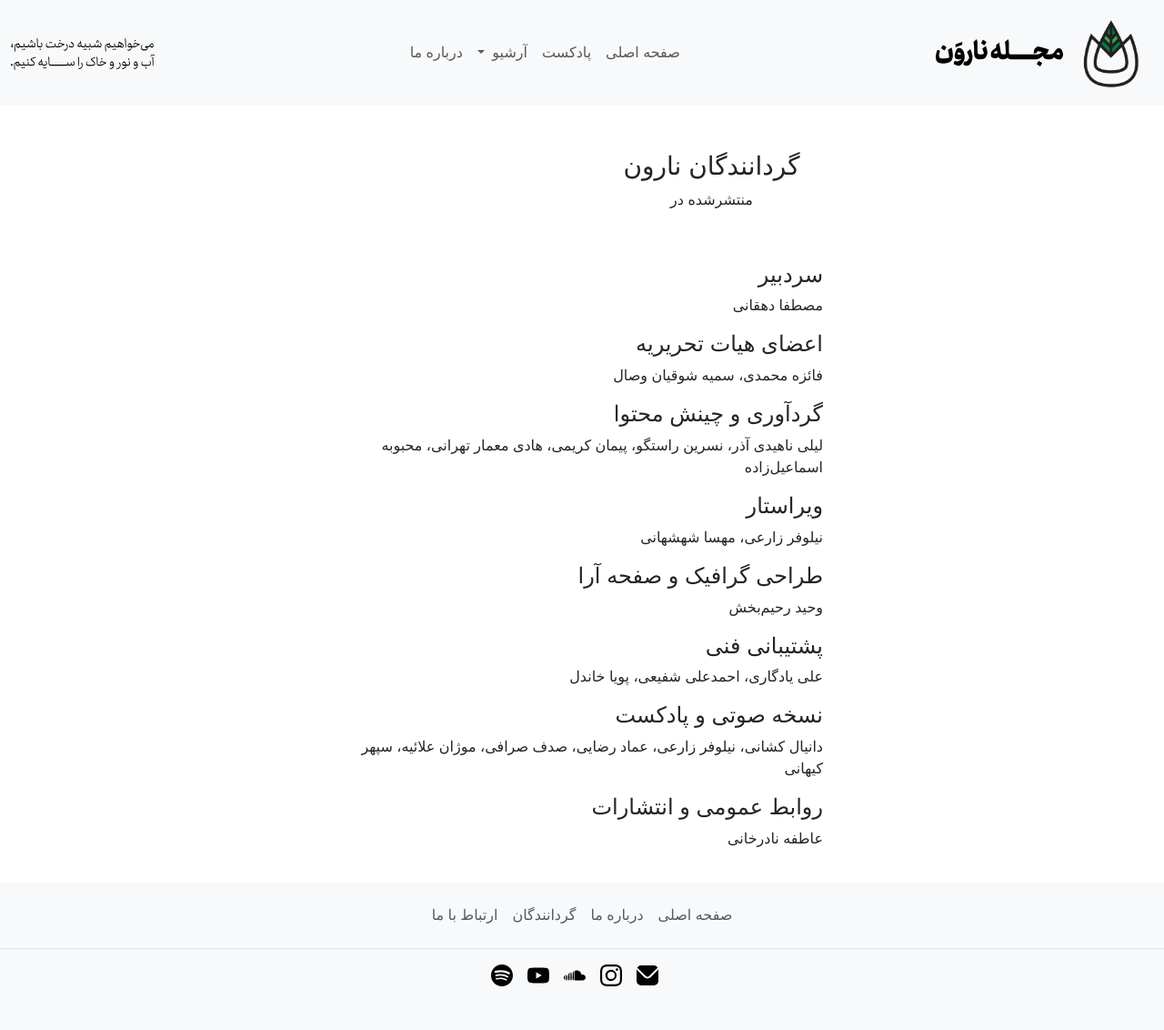
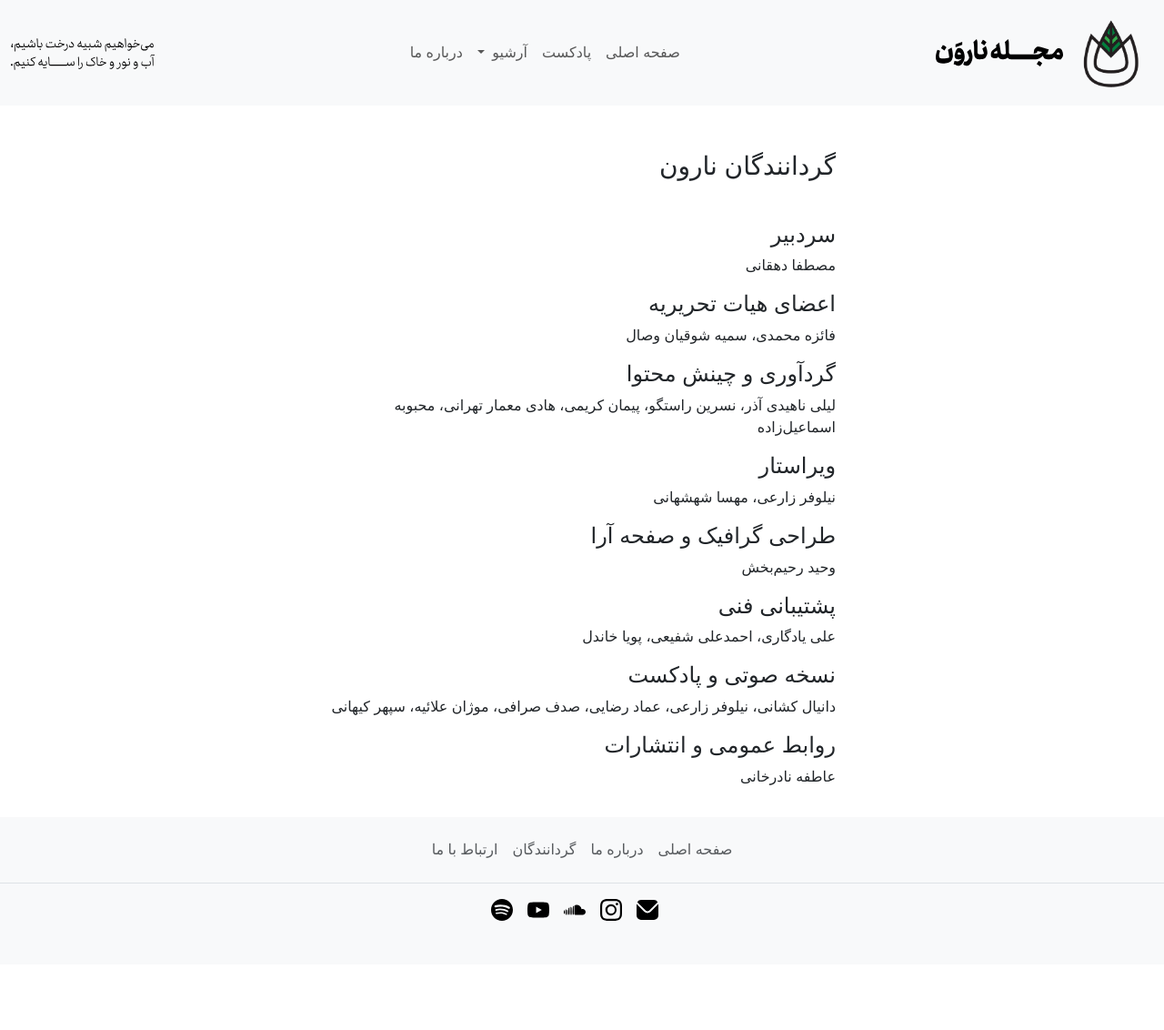
Before and after one commit to NaarvanMag/naarvanmag.github.io, a Jekyll site: the page built from pages/staff.markdown, in a window 1280 px wide. Shown: the whole page at 91% size. Built offline with Jekyll 4.4.1, drawn with Linux system fonts in a browser that asks for light colours; nearby versions of some CDN libraries; a style sheet for code colours, icons or effects is not loaded; after the commit the page ends 1060 px from its top, so only the background shows below that.

Commit message:
Add a simple layout

```diff
--- /dev/null
+++ b/_layouts/simple.html
@@ -0,0 +1,14 @@
+---
+layout: default
+---
+<div class="col-lg-6 offset-lg-3 col-sm-12">
+    <div class="row" style="margin-top: 50px; margin-bottom: 20px;">
+        <h3>{{ page.title }}</h3>
+    </div>
+    <div class="row">
+        <p>
+            {{ content }}
+        </p>
+    </div>
+
+</div>
--- a/pages/about.markdown
+++ b/pages/about.markdown
@@ -1,5 +1,5 @@
 ---
-layout: post
+layout: simple
 title: درباره ما
 permalink: /about/
 ---
--- a/pages/contact.markdown
+++ b/pages/contact.markdown
@@ -1,5 +1,5 @@
 ---
-layout: post
+layout: simple
 title: ارتباط با ما
 permalink: /contact/
 ---
--- a/pages/staff.markdown
+++ b/pages/staff.markdown
@@ -1,5 +1,5 @@
 ---
-layout: post
+layout: simple
 title: گردانندگان نارون
 permalink: /staff/
 ---
```
